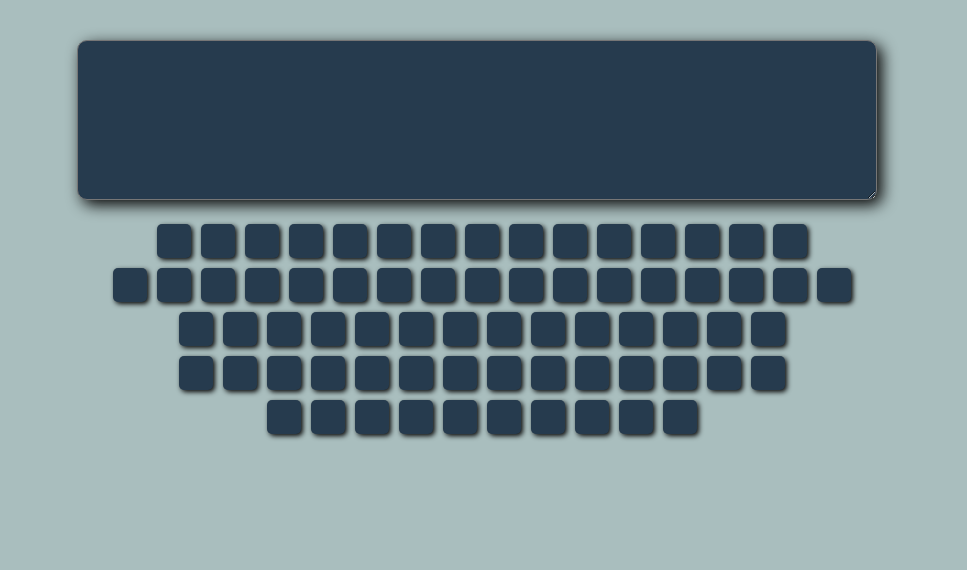
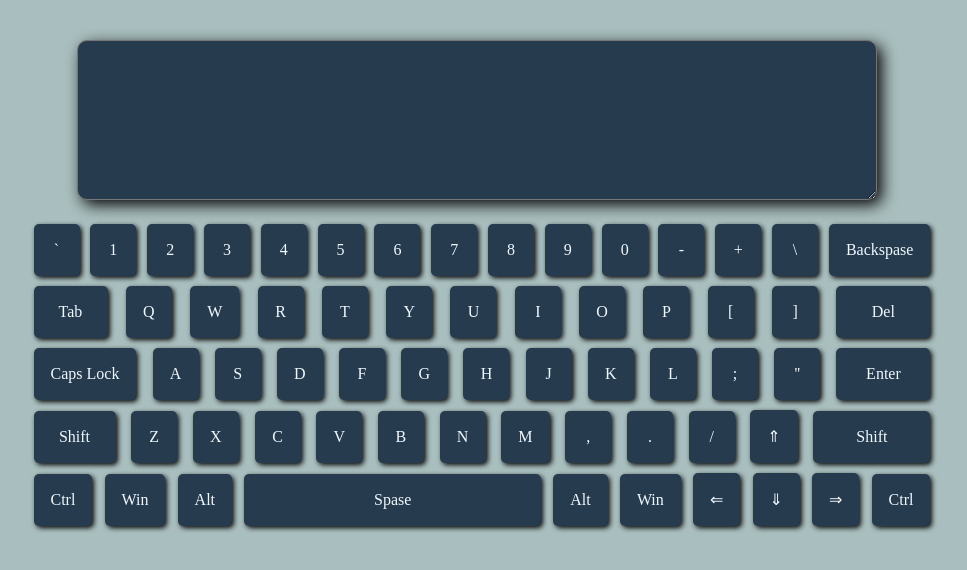
Before and after one commit to Tirvia/virtual-keyboard, a website: page index.html in a window 1280 px wide. Shown: the whole page, without its empty margins (163-1130 px from the left). Drawn offline with Linux system fonts and the light colour scheme.

Commit message:
feat: add html-keyboard

```diff
--- a/scripts/script.js
+++ b/scripts/script.js
@@ -4,48 +4,138 @@ document.body.onload = addElement;
     first_div = document.getElementById("none");
     document.body.insertBefore(newDiv, first_div);
 
-    var keyboardLineFirst = document.createElement("div");
-    keyboardLineFirst.className = "keyboard-line";
-    document.body.append(keyboardLineFirst);
-    for (let i = 0; i<=14; i++){
+    var keyboardLine = document.createElement("div");
+    keyboardLine.className = "keyboard-line";
+    document.body.append(keyboardLine);
+    for (let i = 0; i<=63; i++){
         var key = document.createElement("div");
         key.className = "key";
-        keyboardLineFirst.prepend(key);
+        key.id = i;
+        keyboardLine.prepend(key);
     }
+    let keyF = document.getElementById("0");
+    keyF.innerHTML = "`";
+    for (let i = 1; i<=9; i++){
+        let keyN = document.getElementById(i);
+        keyN.innerHTML = i;
+    }
+    let key0 = document.getElementById("10");
+    key0.innerHTML = "0";
+    let keyM = document.getElementById("11");
+    keyM.innerHTML = "-";
+    let keyP = document.getElementById("12");
+    keyP.innerHTML = "\+";
+    let keyS = document.getElementById("13");
+    keyS.innerHTML = "\\";
+    let keyDel = document.getElementById("14");
+    keyDel.innerHTML = "Backspase";
 
-    var keyboardLineSecond = document.createElement("div");
-    keyboardLineSecond.className = "keyboard-line";
-    document.body.append(keyboardLineSecond);
-    for (let i = 15; i<=31; i++){
-        var key = document.createElement("div");
-        key.className = "key";
-        keyboardLineSecond.prepend(key);
-    }
+    let key15 = document.getElementById("15");
+    key15.innerHTML = "Tab";
+    key15.style.width = "40px";
+    let key16 = document.getElementById("16");
+    key16.innerHTML = "Q";
+    let key17 = document.getElementById("17");
+    key17.innerHTML = "W";
+    let key18 = document.getElementById("18");
+    key18.innerHTML = "R";
+    let key19 = document.getElementById("19");
+    key19.innerHTML = "T";
+    let key20 = document.getElementById("20");
+    key20.innerHTML = "Y";
+    let key21 = document.getElementById("21");
+    key21.innerHTML = "U";
+    let key22 = document.getElementById("22");
+    key22.innerHTML = "I";
+    let key23 = document.getElementById("23");
+    key23.innerHTML = "O";
+    let key24 = document.getElementById("24");
+    key24.innerHTML = "P";
+    let key25 = document.getElementById("25");
+    key25.innerHTML = "[";
+    let key26 = document.getElementById("26");
+    key26.innerHTML = "]";
+    let key27 = document.getElementById("27");
+    key27.innerHTML = "Del";
+    key27.style.width = "60px";
 
-    var keyboardLineThird = document.createElement("div");
-    keyboardLineThird.className = "keyboard-line";
-    document.body.append(keyboardLineThird);
-    for (let i = 0; i<14; i++){
-        var key = document.createElement("div");
-        key.className = "key";
-        keyboardLineThird.prepend(key);
-    }
+    let key28 = document.getElementById("28");
+    key28.innerHTML = "Caps Lock";
+    let key29 = document.getElementById("29");
+    key29.innerHTML = "A";
+    let key30 = document.getElementById("30");
+    key30.innerHTML = "S";
+    let key31 = document.getElementById("31");
+    key31.innerHTML = "D";
+    let key32 = document.getElementById("32");
+    key32.innerHTML = "F";
+    let key33 = document.getElementById("33");
+    key33.innerHTML = "G";
+    let key34 = document.getElementById("34");
+    key34.innerHTML = "H";
+    let key35 = document.getElementById("35");
+    key35.innerHTML = "J";
+    let key36 = document.getElementById("36");
+    key36.innerHTML = "K";
+    let key37 = document.getElementById("37");
+    key37.innerHTML = "L";
+    let key38 = document.getElementById("38");
+    key38.innerHTML = ";";
+    let key39 = document.getElementById("39");
+    key39.innerHTML = "\''";
+    let key40 = document.getElementById("40");
+    key40.innerHTML = "Enter";
+    key40.style.width = "60px";
 
-    var keyboardLineFourth = document.createElement("div");
-    keyboardLineFourth.className = "keyboard-line";
-    document.body.append(keyboardLineFourth);
-    for (let i = 0; i<14; i++){
-        var key = document.createElement("div");
-        key.className = "key";
-        keyboardLineFourth.prepend(key);
-    }
+    let key41 = document.getElementById("41");
+    key41.innerHTML = "Shift";
+    key41.style.width = "48px";
+    let key42 = document.getElementById("42");
+    key42.innerHTML = "Z";
+    let key43 = document.getElementById("43");
+    key43.innerHTML = "X";
+    let key44 = document.getElementById("44");
+    key44.innerHTML = "C";
+    let key45 = document.getElementById("45");
+    key45.innerHTML = "V";
+    let key46 = document.getElementById("46");
+    key46.innerHTML = "B";
+    let key47 = document.getElementById("47");
+    key47.innerHTML = "N";
+    let key48 = document.getElementById("48");
+    key48.innerHTML = "M";
+    let key49 = document.getElementById("49");
+    key49.innerHTML = ",";
+    let key50 = document.getElementById("50");
+    key50.innerHTML = ".";
+    let key51 = document.getElementById("51");
+    key51.innerHTML = "/";
+    let key52 = document.getElementById("52");
+    key52.innerHTML = "\&#8657;";
+    let key53 = document.getElementById("53");
+    key53.innerHTML = "Shift";
+    key53.style.width = "83px";
 
-    var keyboardLineFifth = document.createElement("div");
-    keyboardLineFifth.className = "keyboard-line";
-    document.body.append(keyboardLineFifth);
-    for (let i = 0; i<10; i++){
-        var key = document.createElement("div");
-        key.className = "key";
-        keyboardLineFifth.prepend(key);
-    }
+
+    let key54 = document.getElementById("54");
+    key54.innerHTML = "Ctrl";
+    let key55 = document.getElementById("55");
+    key55.innerHTML = "Win";
+    let key56 = document.getElementById("56");
+    key56.innerHTML = "Alt";
+    let key57 = document.getElementById("57");
+    key57.innerHTML = "Spase";
+    key57.style.width = "263px";
+    let key58 = document.getElementById("58");
+    key58.innerHTML = "Alt";
+    let key59 = document.getElementById("59");
+    key59.innerHTML = "Win";
+    let key60 = document.getElementById("60");
+    key60.innerHTML = "&#8656;";
+    let key61 = document.getElementById("61");
+    key61.innerHTML = "&#8659;";
+    let key62 = document.getElementById("62");
+    key62.innerHTML = "&#8658;";
+    let key63 = document.getElementById("63");
+    key63.innerHTML = "Ctrl";
 }
--- a/style.css
+++ b/style.css
@@ -17,9 +17,13 @@ body{
 }
 
 .keyboard-line{
+    margin: 0 auto;
     display: flex;
     align-items: center;
-    justify-content: center;
+    justify-content: space-between;
+    flex-wrap: wrap-reverse;
+    flex-direction: row-reverse;
+    max-width: 907px;
 }
 .key{
     background-color: rgb(38, 59, 78);
@@ -28,8 +32,12 @@ body{
     border-radius: 5px;
     box-shadow: 2px 2px 5px rgb(8, 8, 8);
     color: aliceblue;
+    min-width: 12px;
 }
 .key.active{
     background-color: rgb(76, 0, 255);
     box-shadow: 3px 3px 6px rgb(8, 8, 8);
 }
+.key:hover{
+    cursor: pointer;
+}
```
